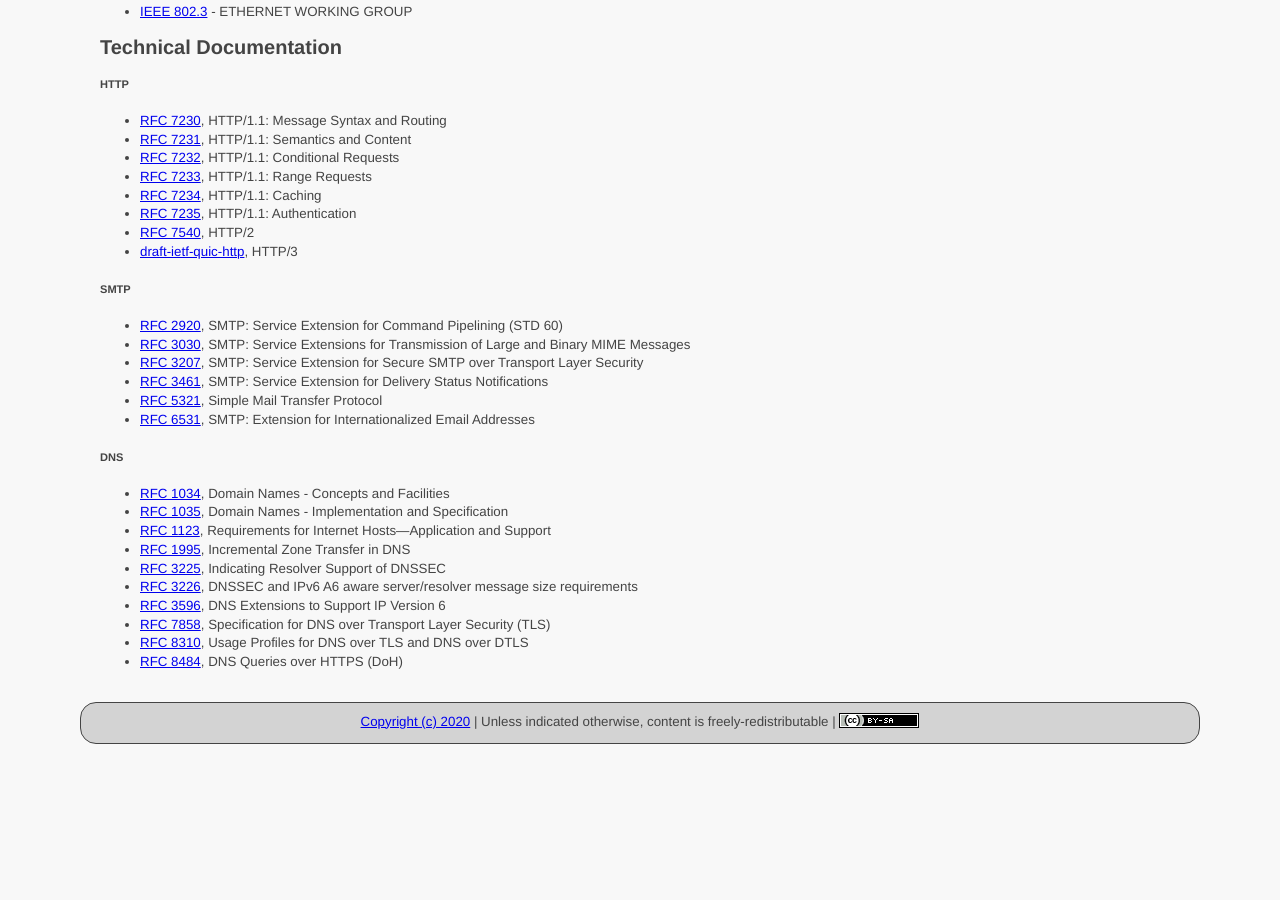
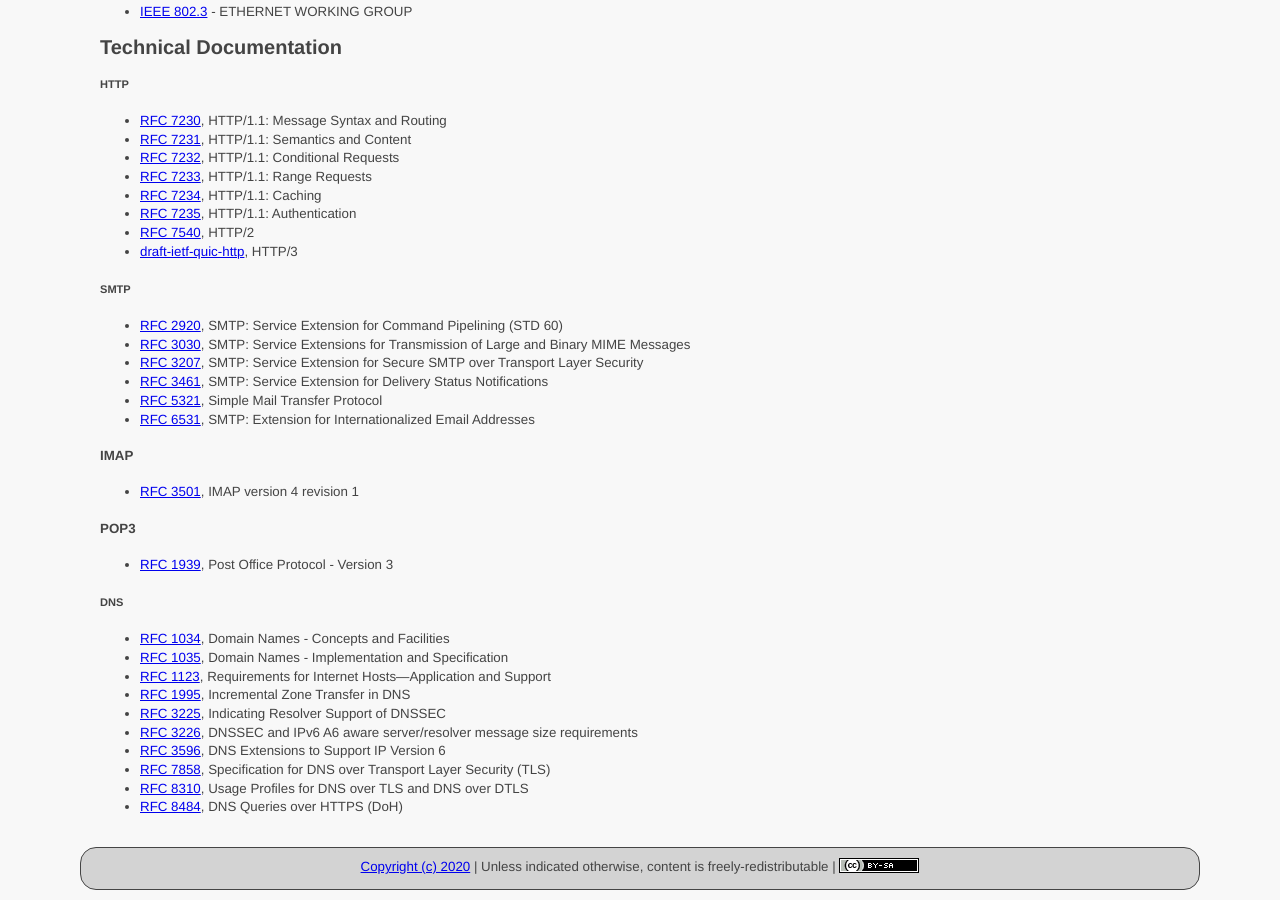
Before and after one commit to ycpcs/cs330-fall2020, a Jekyll site: the page built from resources/index.md, in a window 1280 px wide and 900 px high, scrolled down 1267 px. Built offline with Jekyll 4.4.1, drawn with Linux system fonts in a browser that asks for light colours; before the commit the page ends 2021 px from its top, so only the background shows below that.

Commit message:
add resources

```diff
--- a/resources/index.md
+++ b/resources/index.md
@@ -95,6 +95,12 @@ Technical Documentation
   - [RFC 5321](https://tools.ietf.org/html/rfc5321), Simple Mail Transfer Protocol
   - [RFC 6531](https://tools.ietf.org/html/rfc6531), SMTP: Extension for Internationalized Email Addresses
 
+#### IMAP
+  - [RFC 3501](https://tools.ietf.org/html/rfc3501), IMAP version 4 revision 1
+
+#### POP3
+  - [RFC 1939](https://tools.ietf.org/html/rfc1939), Post Office Protocol - Version 3
+
 ##### DNS
   - [RFC 1034](https://tools.ietf.org/html/rfc1034), Domain Names - Concepts and Facilities
   - [RFC 1035](https://tools.ietf.org/html/rfc1035), Domain Names - Implementation and Specification
```
